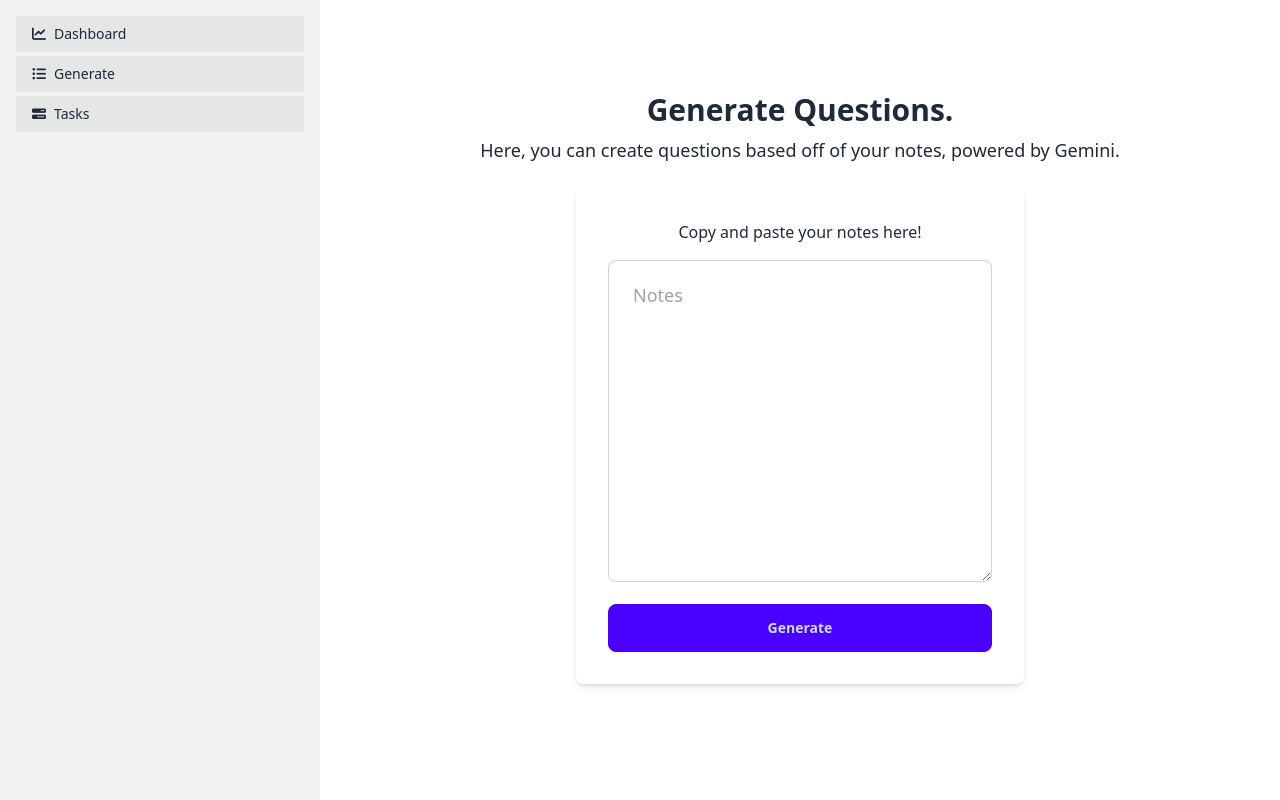
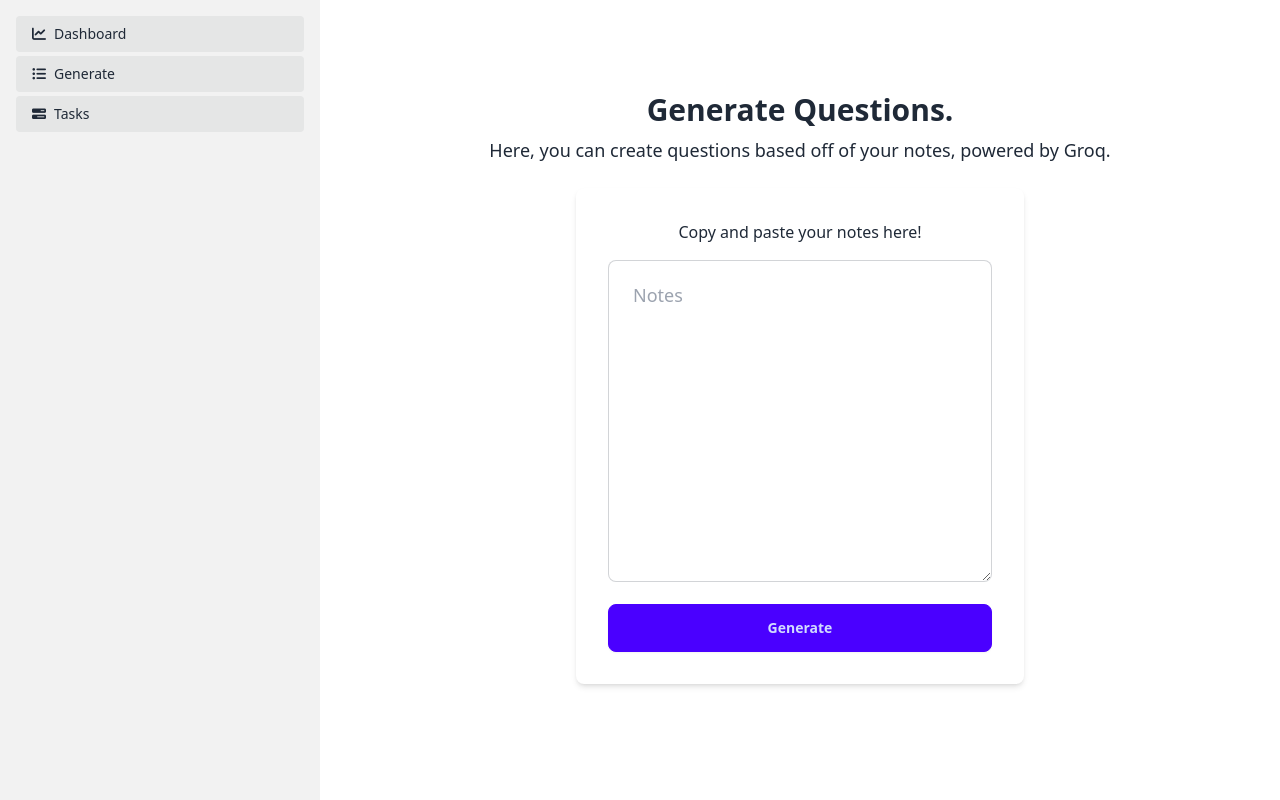
Before and after one commit to hfelashry/flask-auth-template, a Flask app: page /generate in a window 1280 px wide. Shown: the part 64-864 px from the top of the page. Run offline with Flask 3, Linux system fonts and the light colour scheme; the visitor is signed in with stand-in values (Sample User, id 1); some libraries are stand-ins or nearby versions.

Commit message:
Update generate.html

```diff
--- a/templates/generate.html
+++ b/templates/generate.html
@@ -133,7 +133,7 @@
           <!-- Page content here -->
           <h1 class="text-3xl font-bold">Generate Questions.</h1>
           <p class="mt-2 text-lg">
-            Here, you can create questions based off of your notes, powered by Gemini.
+            Here, you can create questions based off of your notes, powered by Groq.
           </p>
 
           <div class="flex flex-col items-center justify-center w-full p-6">
```
